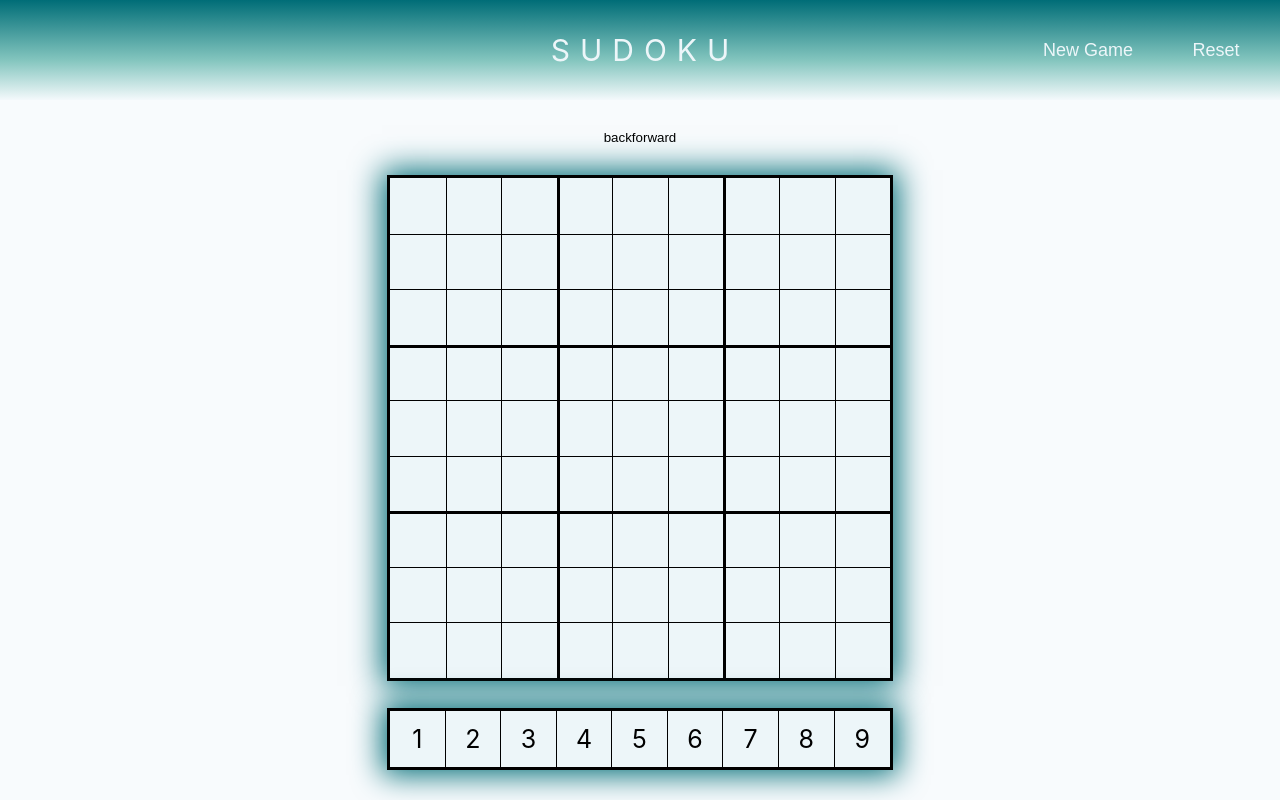
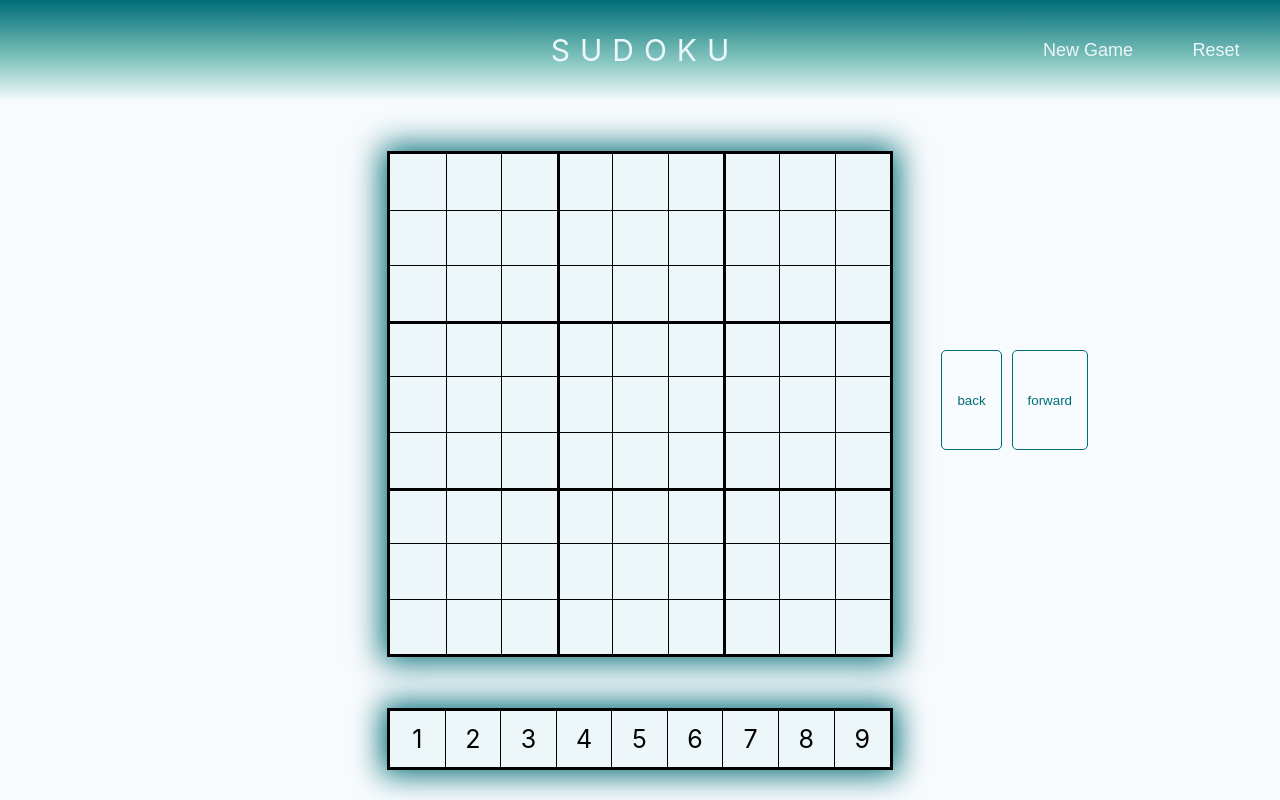
Before and after one commit to olyt/sudoku, a React (Create React App) app: page / in a window 1280 px wide. Built offline with nearby package versions, Linux system fonts and the light colour scheme.

Commit message:
add very basic styles for desktop

```diff
--- a/src/components/Buttons/HistoryButton.tsx
+++ b/src/components/Buttons/HistoryButton.tsx
@@ -2,7 +2,17 @@ import styled from 'styled-components';
 import BasicButton from './BasicButton';
 
 const HistoryButton = styled(BasicButton)`
-  height: 20px;
+  padding: 10px 15px;
+  box-sizing: border-box;
+  border: 1px solid ${({ theme }) => theme.primary};
+  color: ${({ theme }) => theme.primary};
+  border-radius: 5px;
+
+  &:hover {
+    border: none;
+    background: ${({ theme }) => theme.primary};
+    color: ${({ theme }) => theme.secondary};
+  }
 `;
 
 export default HistoryButton;
--- a/src/components/History/History.tsx
+++ b/src/components/History/History.tsx
@@ -1,12 +1,24 @@
 import React from 'react';
 import HistoryButton from '../Buttons/HistoryButton';
+import styled from 'styled-components';
+
+const HistoryWrapper = styled.div`
+  height: 100px;
+  position: absolute;
+  top: 0;
+  bottom: 0;
+  right: 15%;
+  margin: auto;
+  display: flex;
+  gap: 10px;
+`;
 
 const History: React.FC = () => {
   return (
-    <div>
+    <HistoryWrapper>
       <HistoryButton>back</HistoryButton>
       <HistoryButton>forward</HistoryButton>
-    </div>
+    </HistoryWrapper>
   );
 };
 
```
